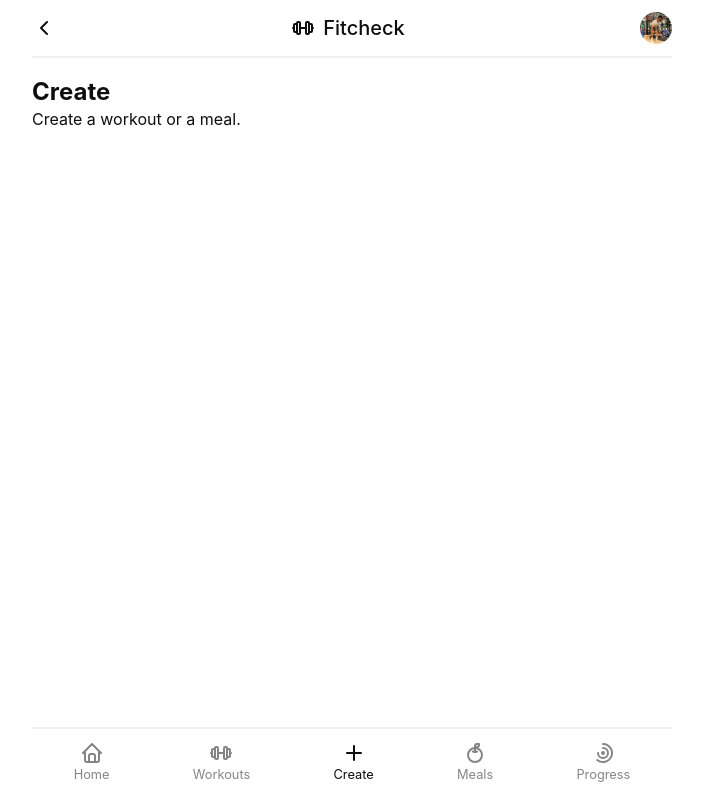
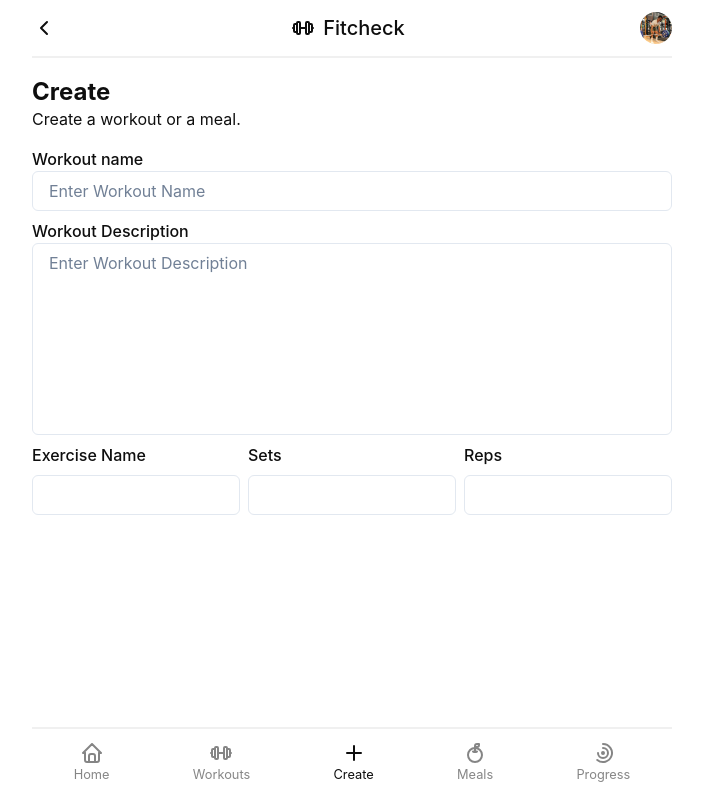
Before and after one commit to JustinLung/fitness-app, a Next.js app: page /create in a window 1280 px wide. Shown: the whole page, without its empty margins (288-991 px from the left). Built offline with nearby package versions, Linux system fonts and the light colour scheme.

Commit message:
create page made

```diff
--- a/src/pages/create.tsx
+++ b/src/pages/create.tsx
@@ -1,4 +1,4 @@
-import { Heading, Text, Box } from "@chakra-ui/react"
+import { Heading, Text, Box, Flex, FormControl, FormLabel, Input, Textarea, HStack } from "@chakra-ui/react"
 import PageTransition from "../components/PageTransition"
 
 export default function Profile() {
@@ -7,6 +7,55 @@
             <Box as="section" maxW={{ base: "90vw", md: "50vw" }} mx="auto" mt={5}>
                 <Heading as="h2" fontSize="2xl">Create</Heading>
                 <Text>Create a workout or a meal.</Text>
+                {/* <Flex overscrollBehaviorX="contain" scrollSnapType="x mandatory" overflowY="auto">
+                    <FormControl as="form">
+                        <FormLabel mt={2} mb={0}>Workout name</FormLabel>
+                        <Input type='text' focusBorderColor="orange" placeholder="Enter Workout Name" />
+                        <FormLabel mt={2} mb={0}>Workout Description</FormLabel>
+                        <Textarea focusBorderColor="orange" h="12rem" resize="none" placeholder="Enter Workout Description" />
+                    </FormControl>
+                </Flex> */}
+                <Flex
+                    gap="1rem"
+                    overflowY="auto"
+                    overscrollBehaviorX="contain"
+                    scrollSnapType="x mandatory"
+                    css={{
+                        '&::-webkit-scrollbar': {
+                            height: '.3rem',
+                        },
+                        '&::-webkit-scrollbar-track': {
+                            height: '.3rem',
+                        },
+                        '&::-webkit-scrollbar-thumb': {
+                            background: "black",
+                            borderRadius: '2rem',
+                        },
+                    }}
+                    py={2}
+                    mb={5}
+                >
+                    <FormControl as="form" >
+                        <FormLabel mt={2} mb={0}>Workout name</FormLabel>
+                        <Input type='text' focusBorderColor="orange" placeholder="Enter Workout Name" />
+                        <FormLabel mt={2} mb={0}>Workout Description</FormLabel>
+                        <Textarea focusBorderColor="orange" h="12rem" resize="none" placeholder="Enter Workout Description" />
+                        <HStack mt={2}>
+                            <Box w="100%">
+                                <FormLabel>Exercise Name</FormLabel>
+                                <Input></Input>
+                            </Box>
+                            <Box w="100%">
+                                <FormLabel>Sets</FormLabel>
+                                <Input></Input>
+                            </Box>
+                            <Box w="100%">
+                                <FormLabel>Reps</FormLabel>
+                                <Input></Input>
+                            </Box>
+                        </HStack>
+                    </FormControl>
+                </Flex>
             </Box>
         </PageTransition>
     )
```
